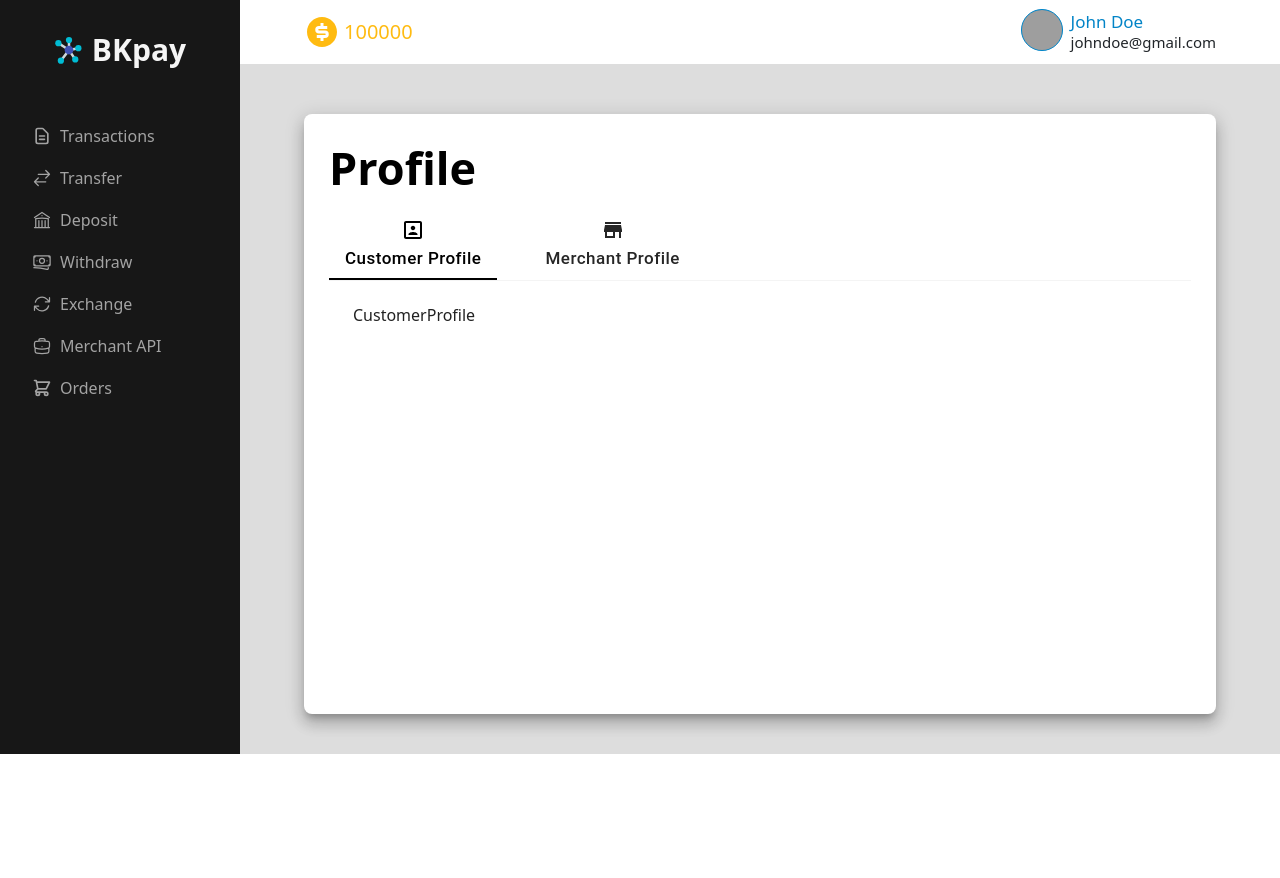
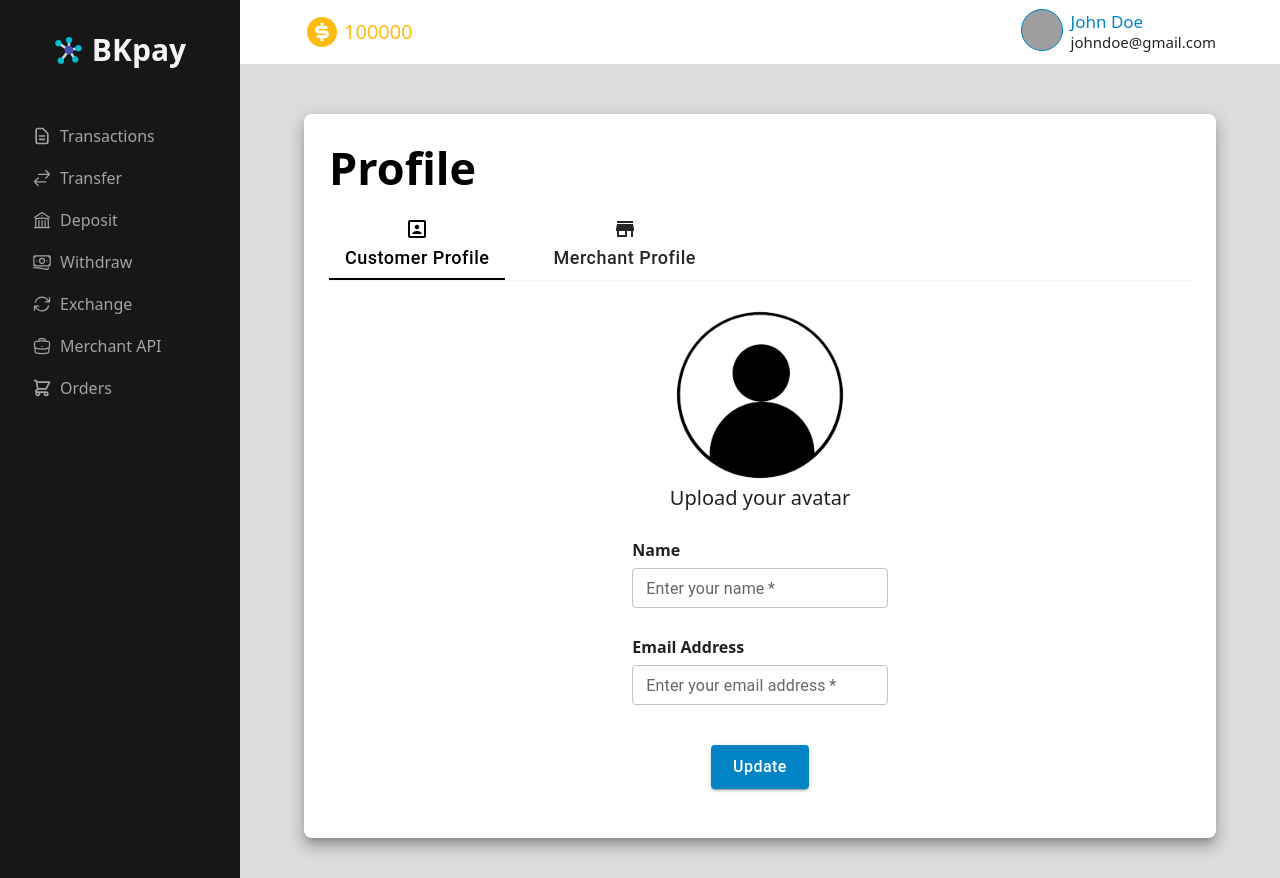
Before and after one commit to BHSK20/blockchain_payment_model, a React (Create React App) app: page /account/profile in a window 1280 px wide. Before the commit the page ends 800 px from the top, so only its background shows below. Built offline with nearby package versions, Linux system fonts and the light colour scheme; grey boxes are pictures that could not be loaded.

Commit message:
add customer profile page

```diff
--- a/src/pages/Page_Account_Profile/Child/CustomerProfile.jsx
+++ b/src/pages/Page_Account_Profile/Child/CustomerProfile.jsx
@@ -1,7 +1,113 @@
-import React from 'react'
+import React, { useRef, useState } from "react";
+import avatar from "../../../assets/avatar.png";
+import { Box, Button, TextField } from "@mui/material";
 
 export default function CustomerProfile() {
+  const inputRef = useRef(null);
+  const [image, setImage] = useState("");
+  const handleImageClick = () => {
+    inputRef.current.click();
+  };
+  const handleImageChange = (event) => {
+    const file = event.target.files[0];
+    console.log(file);
+    setImage(file);
+  };
   return (
-    <div>CustomerProfile</div>
-  )
+    <Box>
+      <Box
+        style={{
+          display: "flex",
+          flexDirection: "column",
+          justifyContent: "center",
+          alignItems: "center",
+        }}
+      >
+        <div onClick={handleImageClick} style={{ cursor: "pointer" }}>
+          {image ? (
+            <img
+              src={URL.createObjectURL(image)}
+              alt="user-avatar.png"
+              style={{ width: "180px", height: "180px", borderRadius: "100%" }}
+            />
+          ) : (
+            <img
+              src={avatar}
+              alt="default-avatar.png"
+              style={{ width: "180px", height: "180px" }}
+            />
+          )}
+
+          <input
+            type="file"
+            ref={inputRef}
+            onChange={handleImageChange}
+            style={{ display: "none" }}
+            id="image-upload-input"
+          />
+        </div>
+        <label
+          htmlFor="image-upload-input"
+          style={{ fontSize: "20px", fontWeight: 500, cursor: "pointer" }}
+        >
+          {image ? image.name : "Upload your avatar"}
+        </label>
+      </Box>
+      <Box
+        className="row"
+        style={{
+          display: "flex",
+          flexDirection: "column",
+          justifyContent: "center",
+          alignItems: "center",
+        }}
+      >
+        <Box className="col-12 col-sm-8 col-md-6 col-lg-4">
+          <h4 style={{ marginTop: 30, marginBottom: 8, fontWeight: 600 }}>
+            Name
+          </h4>
+          <TextField
+            label="Enter your name"
+            variant="outlined"
+            type="text"
+            size="small"
+            fullWidth
+            required
+            autoComplete="new-text"
+          ></TextField>
+        </Box>
+        <Box className="col-12 col-sm-8 col-md-6 col-lg-4">
+          <h4 style={{ marginTop: 30, marginBottom: 8, fontWeight: 600 }}>
+            Email Address
+          </h4>
+          <TextField
+            label="Enter your email address"
+            variant="outlined"
+            type="text"
+            size="small"
+            fullWidth
+            required
+            autoComplete="new-text"
+          ></TextField>
+        </Box>
+      </Box>
+      <Box sx={{ textAlign: "center", marginTop: 2 }}>
+        <Button
+          className="px-8"
+          type="submit"
+          variant="contained"
+          size="large"
+          sx={{
+            borderRadius: "4px",
+            marginTop: 3,
+            textTransform: "none",
+            backgroundColor: "#0284c7",
+            fontSize: "16px",
+          }}
+        >
+          Update
+        </Button>
+      </Box>
+    </Box>
+  );
 }
--- a/src/pages/Page_Account_Profile/Page_Account_Profile.jsx
+++ b/src/pages/Page_Account_Profile/Page_Account_Profile.jsx
@@ -56,7 +56,7 @@
                     value="1"
                     sx={{
                       textTransform: "none",
-                      fontSize: 17,
+                      fontSize: 18,
                       fontWeight: 500,
                       marginRight: 4,
                       color: "rgba(0, 0, 0, 0.85)",
@@ -75,7 +75,7 @@
                     value="2"
                     sx={{
                       textTransform: "none",
-                      fontSize: 17,
+                      fontSize: 18,
                       fontWeight: 500,
                       color: "rgba(0, 0, 0, 0.85)",
                       "&:hover": {
```
Also changed, not shown: src/assets/avatar.png (added).
